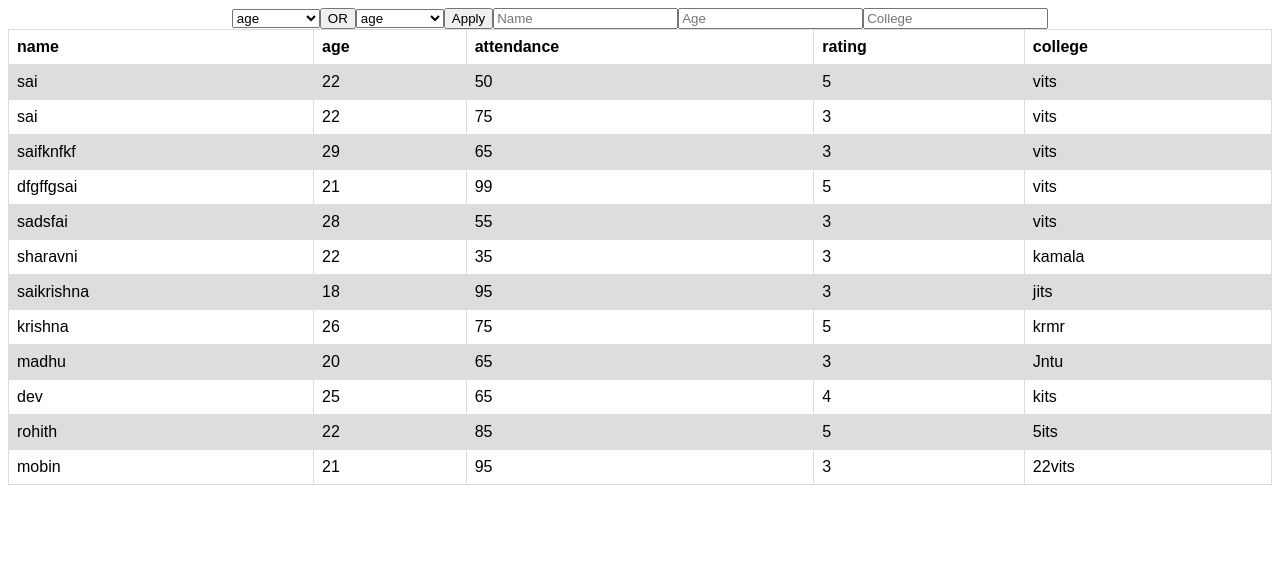
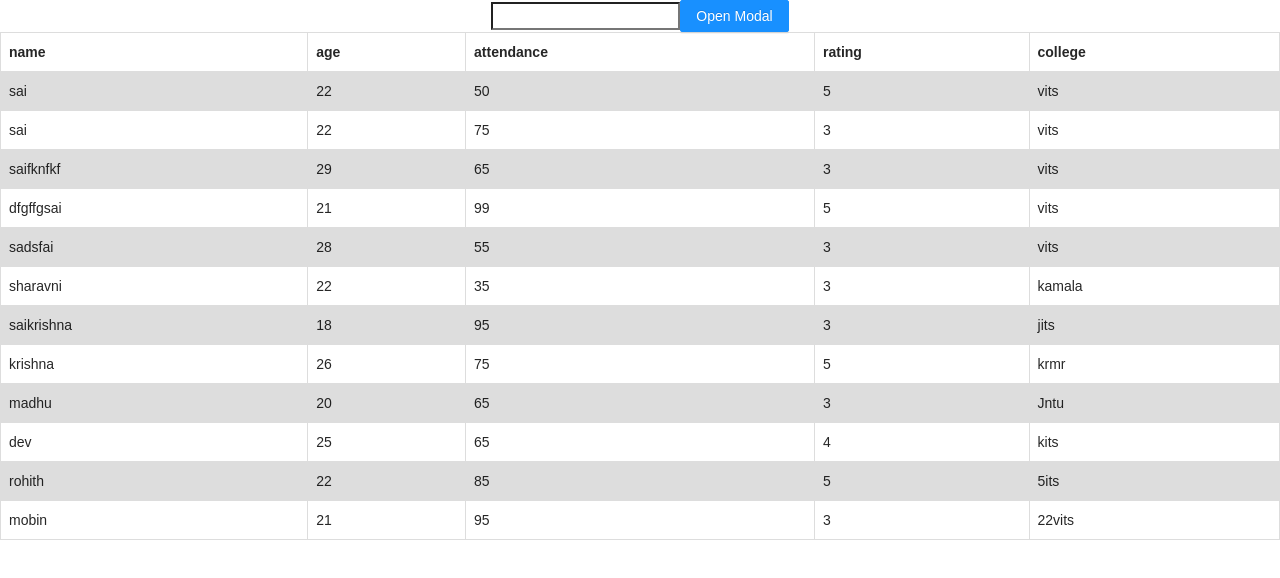
Before and after one commit to saikrishna-muppa/table-search-bar-, a React (Create React App) app: page / in a window 1280 px wide. Shown: the top 578 px of the page. Built offline with nearby package versions, Linux system fonts and the light colour scheme.

Commit message:
added-modal

```diff
--- a/package.json
+++ b/package.json
@@ -5,6 +5,7 @@
   "keywords": [],
   "main": "src/index.js",
   "dependencies": {
+    "antd": "4.16.1",
     "react": "17.0.2",
     "react-dom": "17.0.2",
     "react-scripts": "4.0.0"
--- a/src/index.js
+++ b/src/index.js
@@ -3,13 +3,14 @@ import ReactDOM from "react-dom";
 import { SearchValue } from "./table";
 import App from "./App";
 import Filterization from "./ClausesFilter/Filterization";
-
+import ProcessFilter from "../src/process/ProcessFilter";
 const rootElement = document.getElementById("root");
 ReactDOM.render(
   <StrictMode>
     {/* {<App />} */}
     {/* <SearchValue /> */}
-    <Filterization />
+    {/* <Filterization /> */}
+    <ProcessFilter />
   </StrictMode>,
   rootElement
 );
--- /dev/null
+++ b/src/process/ProcessFilter.js
@@ -0,0 +1,170 @@
+import { useState } from "react";
+import { data } from "../ClausesFilter/FilterizationData";
+import { Modal, Button } from "antd";
+import "antd/dist/antd.css";
+export default function App() {
+  const [fields, setFields] = useState([{ value: null }]);
+  const [filterdata, setfilterData] = useState(data);
+  const [condition, setCondition] = useState(false);
+  const [first, setFirst] = useState("age");
+  const [second, setSecond] = useState("attendance");
+
+  const [isModalVisible, setIsModalVisible] = useState(false);
+  const filterFunction = (searchKey) => {
+    const text = data.filter((obj) =>
+      Object.keys(obj).some((key) =>
+        obj[key].toLowerCase().includes(searchKey.toLowerCase())
+      )
+    );
+    setfilterData(text);
+    if (searchKey !== "") {
+      return text;
+    } else {
+      setfilterData(data);
+    }
+  };
+  //
+
+  const applyFilter = () => {
+    if (condition) {
+      var sorted;
+      sorted = [...data].sort((a, b) => {
+        // console.log(b.attendance - a.attendance || b.rating - a.rating, "ww");
+
+        return b[first] - a[first] || b[second] - a[second];
+      });
+      console.log("filterData:", first + "AND" + second);
+      setfilterData(sorted);
+    } else {
+      // var sorted;
+      sorted = [...data].sort((a, b) => {
+        // console.log(b.attendance - a.attendance || b.rating - a.rating, "ww");
+
+        return b[second] - a[second] || b[first] - a[first];
+      });
+
+      setfilterData(sorted);
+      console.log("filterData:", first + "OR" + second);
+    }
+  };
+  const tableData = () => {
+    return filterdata.map((user, index) => {
+      return (
+        <tr key={index}>
+          <td> {user.name} </td>
+          <td> {user.age} </td>
+          <td>{user.attendance} </td>
+          <td>{user.rating} </td>
+          <td> {user.college} </td>
+        </tr>
+      );
+    });
+  };
+
+  const showModal = () => {
+    setIsModalVisible(true);
+  };
+
+  const handleOk = () => {
+    setIsModalVisible(false);
+  };
+
+  const handleCancel = () => {
+    setIsModalVisible(false);
+  };
+  function handleAdd() {
+    const values = [...fields];
+    values.push({ value: null });
+    setFields(values);
+  }
+
+  function handleRemove(i) {
+    const values = [...fields];
+    values.splice(i, 1);
+    setFields(values);
+  }
+  return (
+    <div className="App">
+      <input
+        type="text"
+        onChange={(e) => filterFunction(e.target.value.toString())}
+      ></input>
+      <Button type="primary" onClick={showModal}>
+        Open Modal
+      </Button>
+      <Modal
+        // title="Basic Modal"
+        visible={isModalVisible}
+        onOk={handleOk}
+        onCancel={handleCancel}
+      >
+        <button type="button" onClick={() => handleAdd()}>
+          + addFilter
+        </button>
+        {fields.map((field, idx) => {
+          return (
+            <div key={`${field}-${idx}`}>
+              <select onChange={(e) => setFirst(e.target.value)}>
+                <option value="age">age</option>
+                <option value="rating">rating</option>
+                <option value="attendance">attendance</option>
+              </select>
+              <button onClick={() => setCondition(!condition)}>
+                {condition ? <div>AND</div> : <div>OR</div>}{" "}
+              </button>
+              <select onChange={(e) => setSecond(e.target.value)}>
+                <option value="age">age</option>
+                <option value="rating">rating</option>
+                <option value="attendance">attendance</option>
+              </select>
+              <button onClick={() => applyFilter()}>Apply</button>
+              <input
+                type="text"
+                onChange={(e) => filterFunction(e.target.value.toString())}
+              ></input>
+              <button type="button" onClick={() => handleRemove(idx)}>
+                X
+              </button>
+            </div>
+          );
+        })}
+      </Modal>
+
+      <table>
+        <thead>
+          <tr>
+            <th>name</th>
+            <th>age</th>
+            <th>attendance </th>
+            <th> rating</th>
+            <th>college</th>
+          </tr>
+        </thead>
+        {tableData()}
+        {/* {data
+          .filter((item) => {
+            if (filterdata === "") {
+              return item;
+            } else if (
+              item.name.toLowerCase().includes(filterdata.toLowerCase())
+            ) {
+              return item.name.toLowerCase().includes(filterdata.toLowerCase());
+            } else if (
+              item.college.toLowerCase().includes(filterdata.toLowerCase())
+            ) {
+        return item.college.toLowerCase().includes(filterdata.toLowerCase());
+            }
+          })
+          .map((user, index) => {
+            return (
+              <tr>
+                <td>{user.name}</td>
+                <td>{user.age} </td>
+                <td>{user.college} </td>
+              </tr>
+            );
+          })} */}
+      </table>
+    </div>
+  );
+}
--- a/src/styles.css
+++ b/src/styles.css
@@ -18,3 +18,10 @@ th {
 tr:nth-child(even) {
   background-color: #dddddd;
 }
+
+.filter-btn {
+  background-color: #ebf4fb;
+  border-color: #0079ca;
+  color: #0079ca;
+  font-weight: 500;
+}
```
